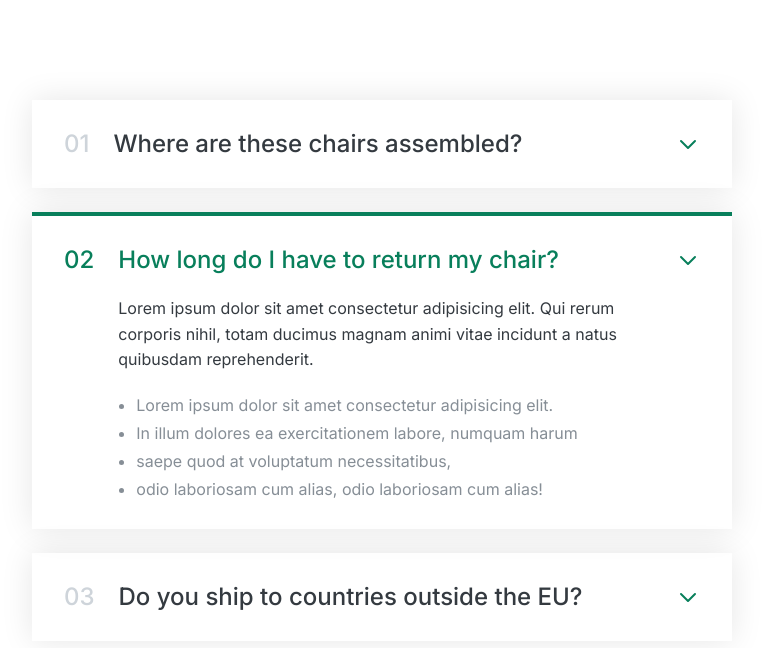
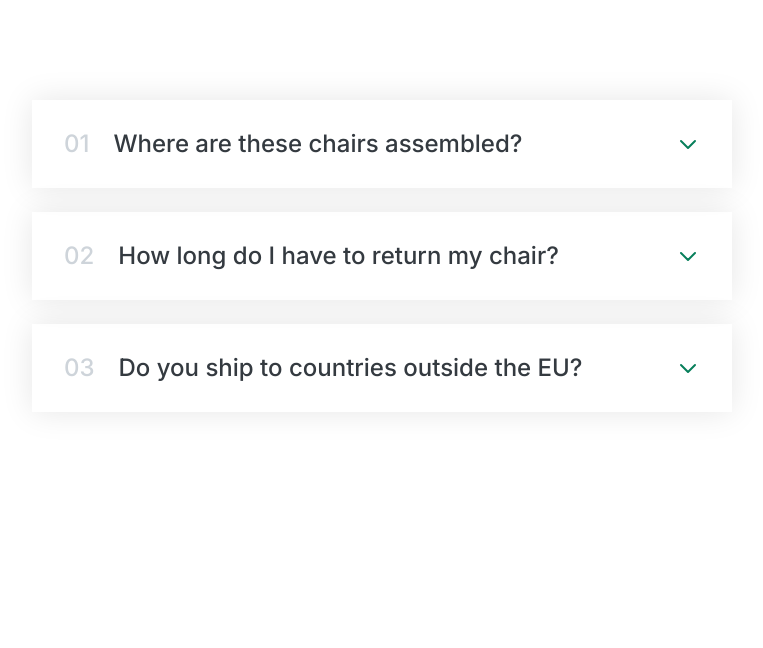
Before and after one commit to viniciusshenri96/accordion-component, a plain HTML site: page index.html in a window 1280 px wide. Shown: the whole page, without its empty margins (258-1021 px from the left). Drawn offline with Linux system fonts and the light colour scheme.

Commit message:
Iniciando o JavaScript

```diff
--- a/css/style.css
+++ b/css/style.css
@@ -20,6 +20,7 @@ GREY COLOR: #343a40;
 /* ------------------------ */
 /* GENERAL STYLES */
 /* ------------------------ */
+
 body {
   font-family: "Inter", sans-serif;
   color: #343a40;
@@ -58,6 +59,7 @@ body {
   width: 24px;
   height: 24px;
   stroke: #087f5b;
+  cursor: pointer;
 }
 .hidden-box {
   grid-column: 2;
@@ -79,6 +81,7 @@ body {
 .open {
   border-top: 4px solid #087f5b;
 }
+
 .open .hidden-box {
   display: block;
 }
--- a/index.html
+++ b/index.html
@@ -17,8 +17,9 @@
 
 <body>
 
-  <div class="accordion">
-    <div class="item ">
+
+  <section class="accordion">
+    <div class="item">
       <p class="number">01</p>
       <p class="text">Where are these chairs assembled?</p>
       <svg xmlns="http://www.w3.org/2000/svg" class="icon" fill="none" viewBox="0 0 24 24" stroke="currentColor" stroke-width="2">
@@ -38,12 +39,13 @@
     </div>
 
 
-    <div class="item open">
+    <div class="item">
       <p class="number">02</p>
       <p class="text">How long do I have to return my chair?</p>
       <svg xmlns="http://www.w3.org/2000/svg" class="icon" fill="none" viewBox="0 0 24 24" stroke="currentColor" stroke-width="2">
         <path stroke-linecap="round" stroke-linejoin="round" d="M19 9l-7 7-7-7" />
       </svg>
+
       <div class="hidden-box">
         <p>
           Lorem ipsum dolor sit amet consectetur adipisicing elit. Qui rerum corporis nihil, totam ducimus magnam animi vitae incidunt a natus quibusdam reprehenderit.
@@ -57,7 +59,7 @@
       </div>
     </div>
 
-    <div class="item ">
+    <div class="item">
       <p class="number">03</p>
       <p class="text">Do you ship to countries outside the EU?</p>
       <svg xmlns="http://www.w3.org/2000/svg" class="icon" fill="none" viewBox="0 0 24 24" stroke="currentColor" stroke-width="2">
@@ -76,7 +78,9 @@
       </div>
 
     </div>
-  </div>
+  </section>
+
+  <script src="js/script.js"></script>
 </body>
 
 </html>
```
